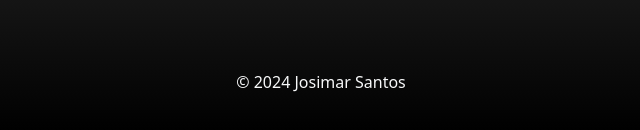
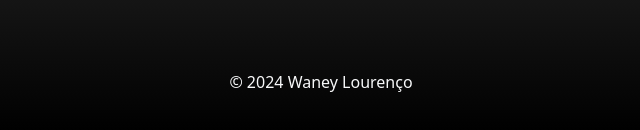
Before and after one commit to WaneyLourenco/Desafio-Calculadora, a plain HTML site: page index.html in a window 1280 px wide. Shown: the part 690-820 px from the top of the page, 319-959 px from the left. Drawn offline with nearby package versions, Linux system fonts and the light colour scheme.

Commit message:
Update index.html

```diff
--- a/index.html
+++ b/index.html
@@ -48,7 +48,7 @@
         </div>
     </main>
     <footer class="footer text-light fixed-bottom mt-auto text-center">
-        <p>&copy; 2024 Josimar Santos</p>
+        <p>&copy; 2024 Waney Lourenço</p>
     </footer>
     <script src="script.js"></script>
     <script src="https://cdn.jsdelivr.net/npm/bootstrap@5.3.3/dist/js/bootstrap.bundle.min.js" integrity="sha384-YvpcrYf0tY3lHB60NNkmXc5s9fDVZLESaAA55NDzOxhy9GkcIdslK1eN7N6jIeHz" crossorigin="anonymous"></script>
```
